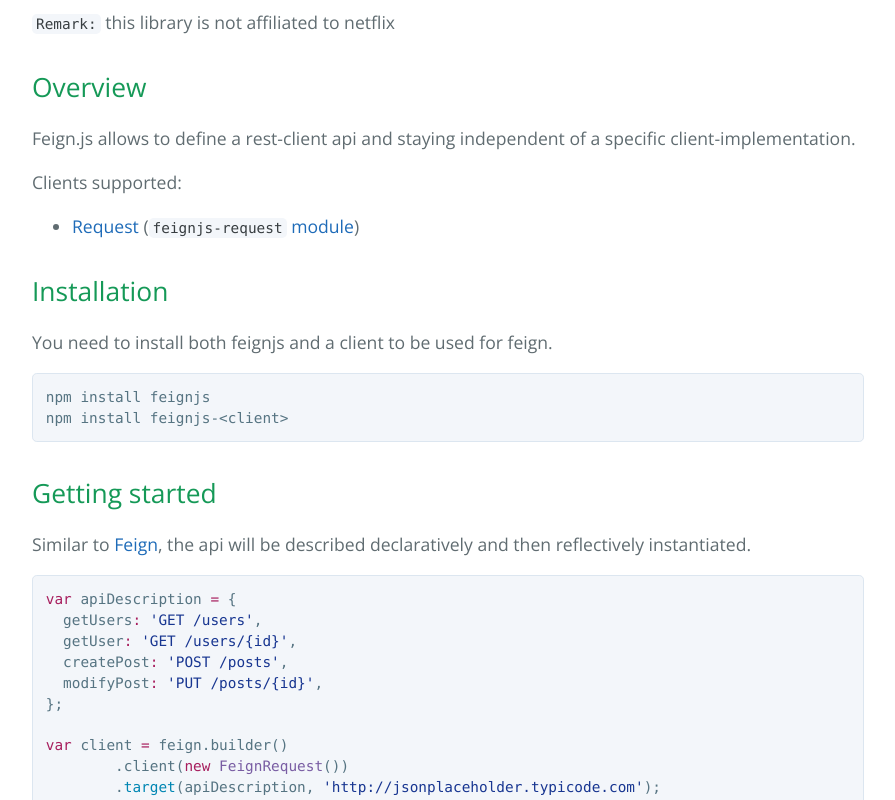
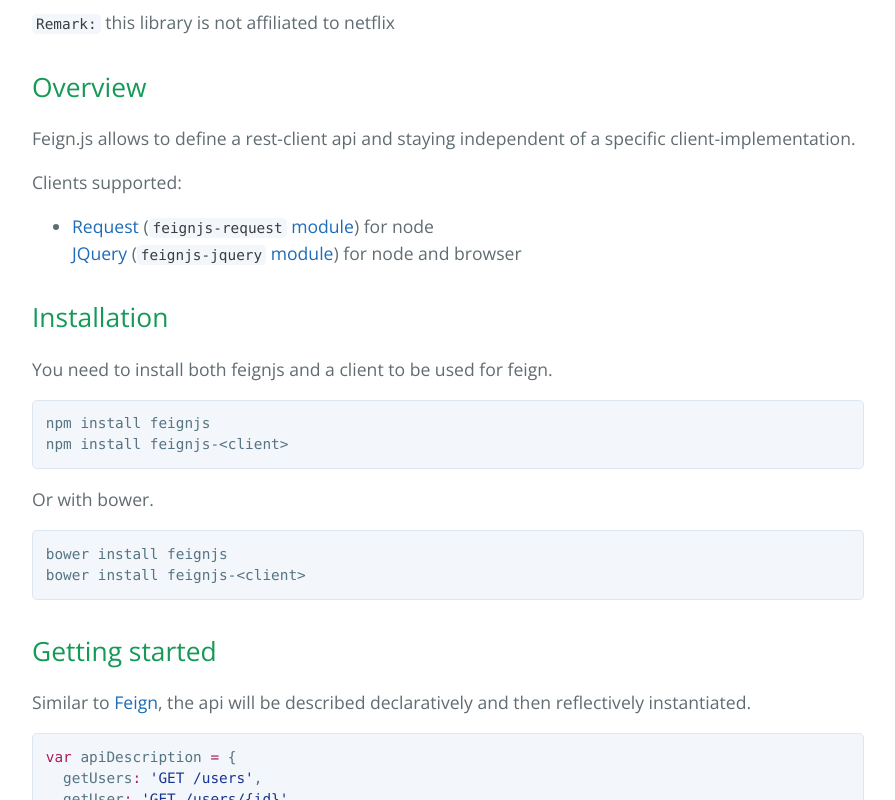
Before and after one commit to feignjs/feignjs, a plain HTML site: page index.html in a window 1280 px wide. Shown: the part 546-1346 px from the top of the page, without its empty margins (192-1087 px from the left). Drawn offline with nearby package versions, Linux system fonts and the light colour scheme.

Commit message:
updated page

```diff
--- a/index.html
+++ b/index.html
@@ -36,7 +36,8 @@
 
 <ul>
 <li>
-<a href="https://github.com/request/request">Request</a> (<code>feignjs-request</code> <a href="https://github.com/feignjs/feignjs-request">module</a>)</li>
+<a href="https://github.com/request/request">Request</a> (<code>feignjs-request</code> <a href="https://github.com/feignjs/feignjs-request">module</a>) for node</li>
+<a href="https://jquery.com/">JQuery</a> (<code>feignjs-jquery</code> <a href="https://github.com/feignjs/feignjs-request">module</a>) for node and browser</li>
 </ul>
 
 <h2>
@@ -47,7 +48,11 @@
 <pre><code>npm install feignjs
 npm install feignjs-&lt;client&gt;
 </code></pre>
+<p>Or with bower.</p>
 
+<pre><code>bower install feignjs
+bower install feignjs-&lt;client&gt;
+</code></pre>
 <h2>
 <a id="getting-started" class="anchor" href="#getting-started" aria-hidden="true"><span class="octicon octicon-link"></span></a>Getting started</h2>
 
```
